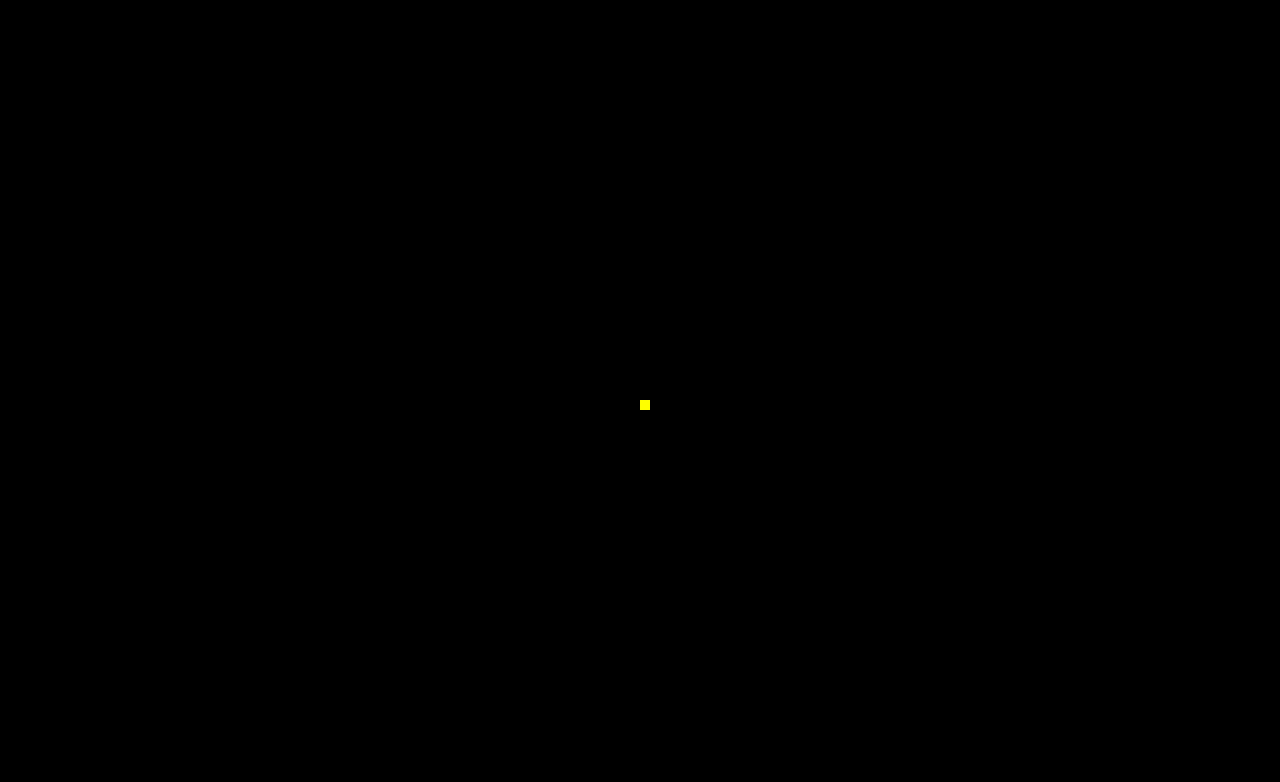
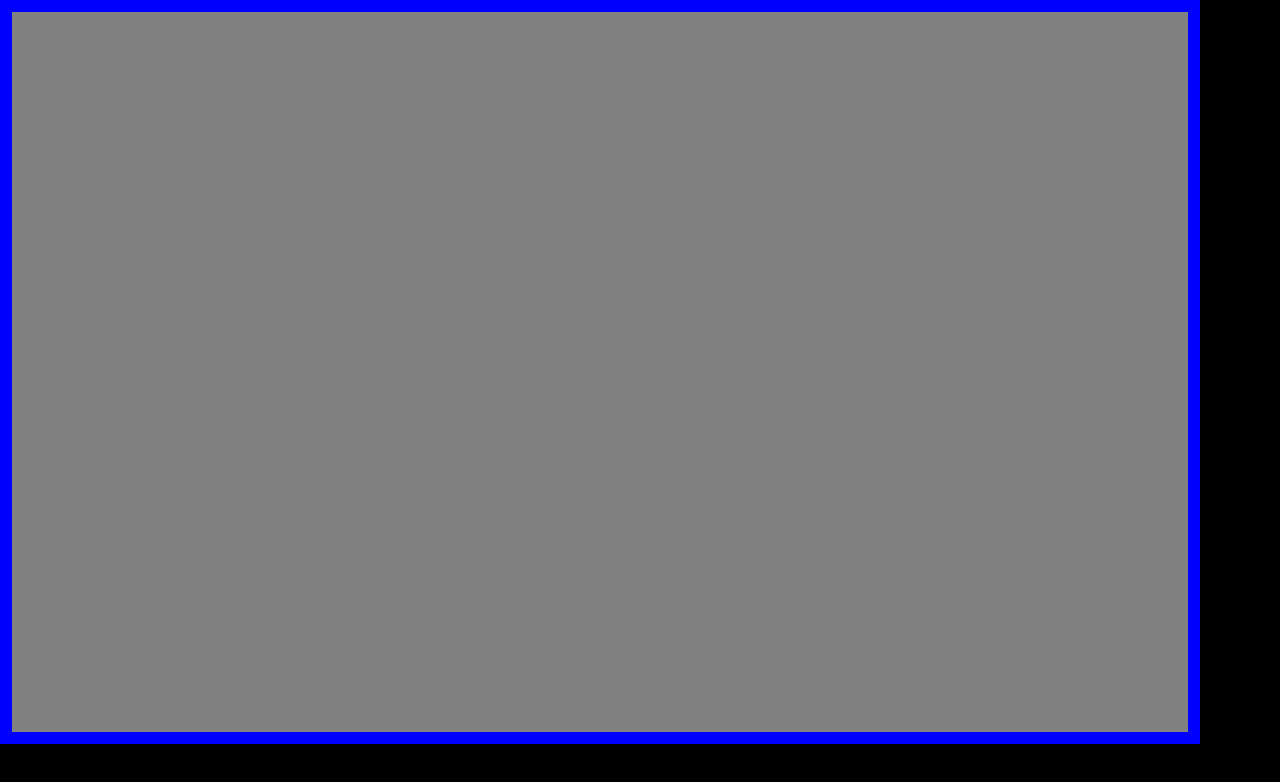
Before and after one commit to deamplified/snak, a plain HTML site: page index.html in a window 1280 px wide. Drawn offline with Linux system fonts and the light colour scheme.

Commit message:
refactor to arrays

```diff
--- a/index.html
+++ b/index.html
@@ -7,8 +7,8 @@
       <title>game-test</title>
       <!-- <link rel="stylesheet" href="./style.css"> -->
   </head>
-  <body style="margin: 0;padding: 0; background-color: black;">
+  <body style="margin: auto 0;padding: 0; background-color: black;">
     <canvas></canvas>
-    <script src="script.js"></script>
+    <script src="snak.js"></script>
   </body>
 </html>
--- /dev/null
+++ b/snak.js
@@ -0,0 +1,42 @@
+// snak: classic snake game
+
+const canvas = document.querySelector('canvas');
+canvas.width = window.innerWidth;
+canvas.height = window.innerHeight;
+const grid = canvas.getContext('2d');
+const numCols = 100;
+const numRows = Math.floor(numCols*(canvas.height/canvas.width));
+const tileSize = Math.floor(canvas.width/numCols);
+let tile = new Array(numCols).fill((new Array(numRows).fill(null)));
+
+function draw(x,y,color) {
+  grid.fillStyle = color;
+  grid.fillRect(x, y, tileSize, tileSize);
+}
+
+function drawBoard() {
+  [...Array(numCols)].forEach((_, i) => {
+    [...Array(numRows)].forEach((_, p) => {
+      draw(i*tileSize,p*tileSize,'gray');
+    })
+  });
+}
+
+function drawWalls(){
+  tile.forEach((_, i) => {
+    draw(i*tileSize,0,'blue');
+  });
+  tile[0].forEach((_, i) => {
+    draw(numCols*tileSize-tileSize, i*tileSize,'blue');
+  });
+  tile.forEach((_, i) => {
+    draw(i*tileSize, numRows*tileSize-tileSize,'blue');
+    this[i] = 0;
+  });
+  tile[0].forEach((_, i) => {
+    draw(0, i*tileSize,'blue');
+  });
+}
+
+drawBoard();
+drawWalls();
```
